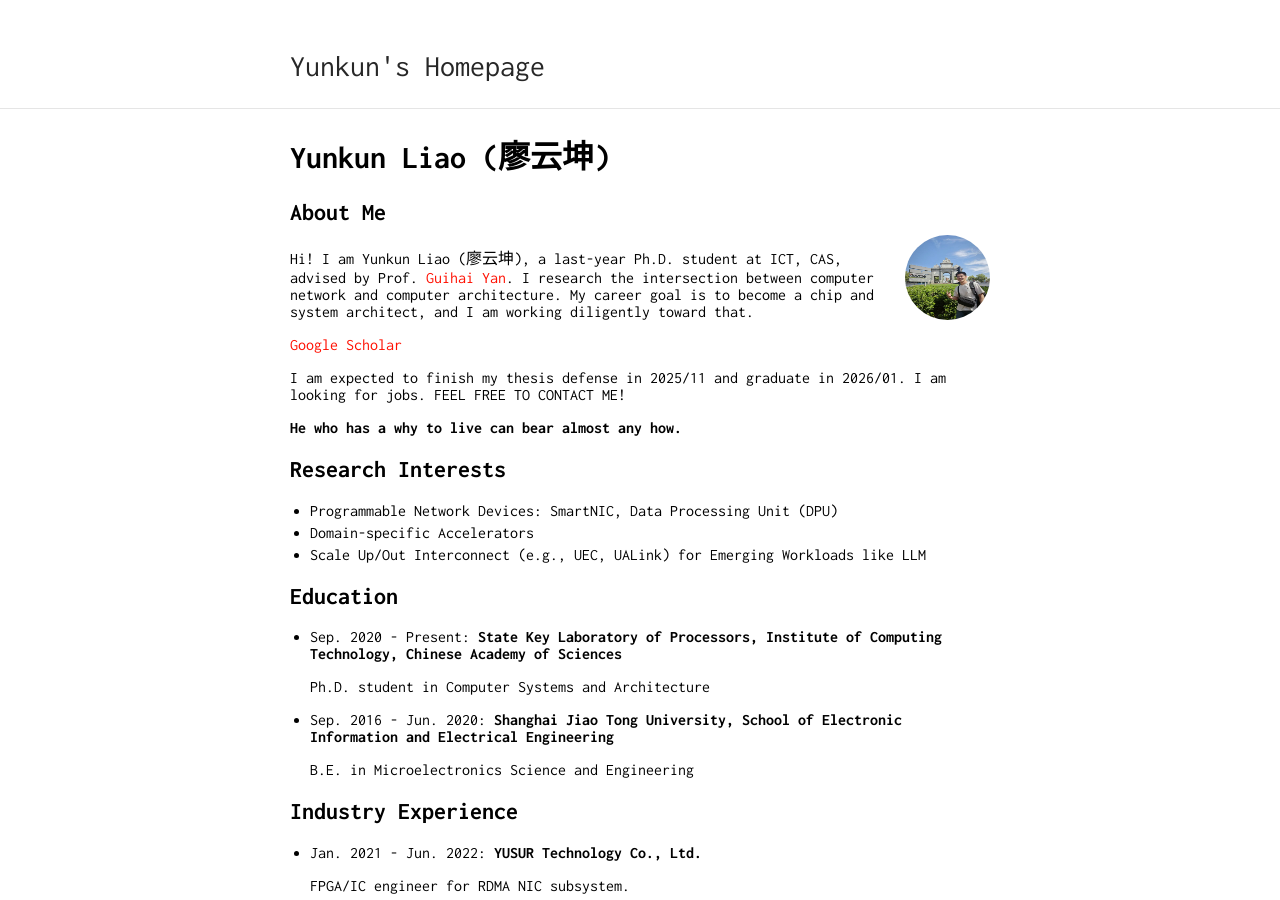
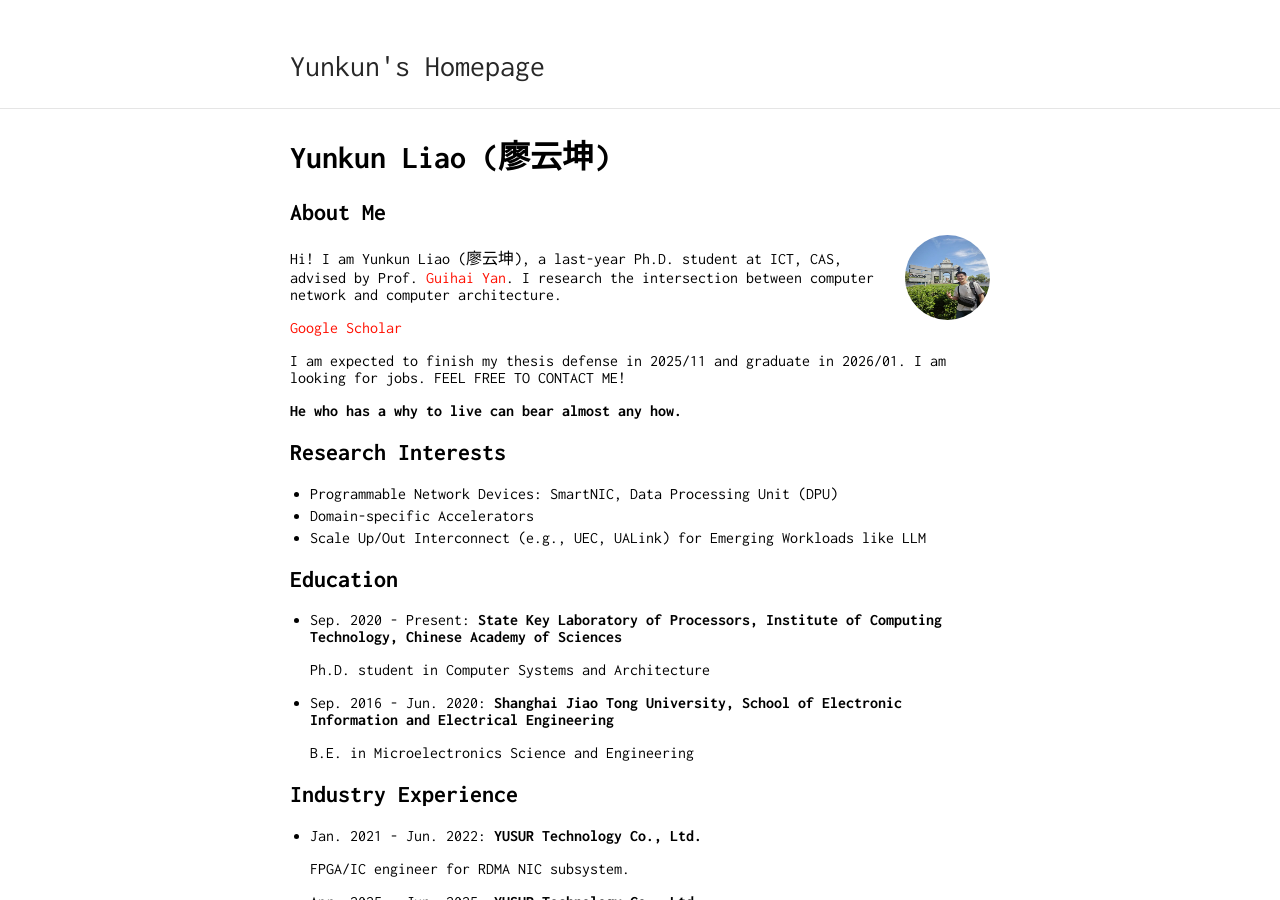
Before and after one commit to liaoyunkun/liaoyunkun.github.io, a Jekyll site: the page built from index.md, in a window 1280 px wide and 900 px high. Built offline with Jekyll 4.4.1, drawn with Linux system fonts in a browser that asks for light colours; our own code applies the rules of GitHub Pages for plain Markdown files.

Commit message:
Update index.md

```diff
--- a/index.md
+++ b/index.md
@@ -5,7 +5,7 @@
 <img class="profile-picture" src="Yunkun_in_Madrid.jpg">
 
 Hi! I am Yunkun Liao (廖云坤), a last-year Ph.D. student at ICT, CAS, advised by Prof. [Guihai Yan](http://english.ict.cas.cn/people/scien/bln/202303/t20230321_328593.html). I research the intersection between computer
- network and computer architecture. My career goal is to become a chip and system architect, and I am working diligently toward that.
+ network and computer architecture.
 
 [Google Scholar](https://scholar.google.com/citations?user=6ITn_W8AAAAJ&hl=en)
 
```
